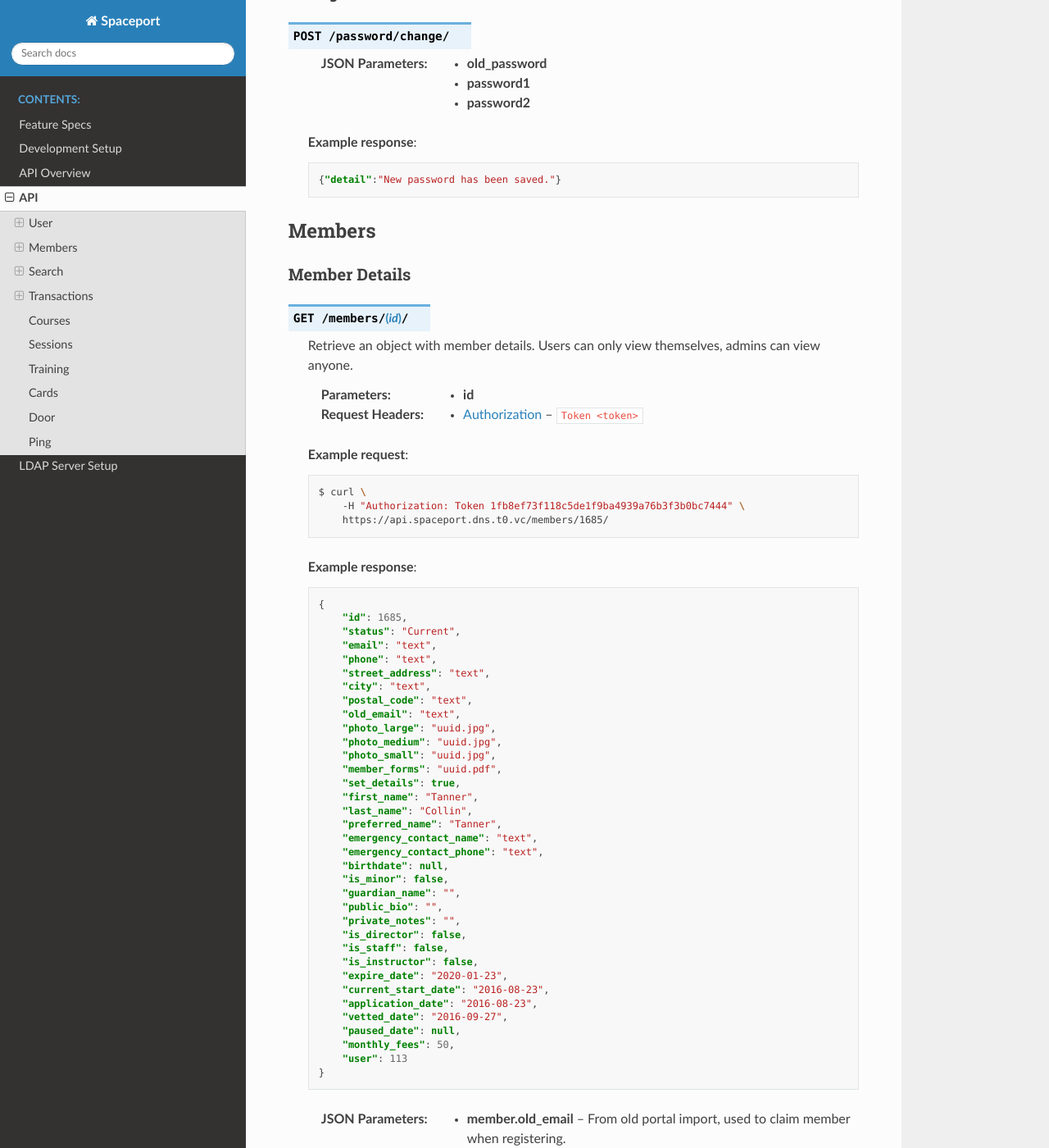
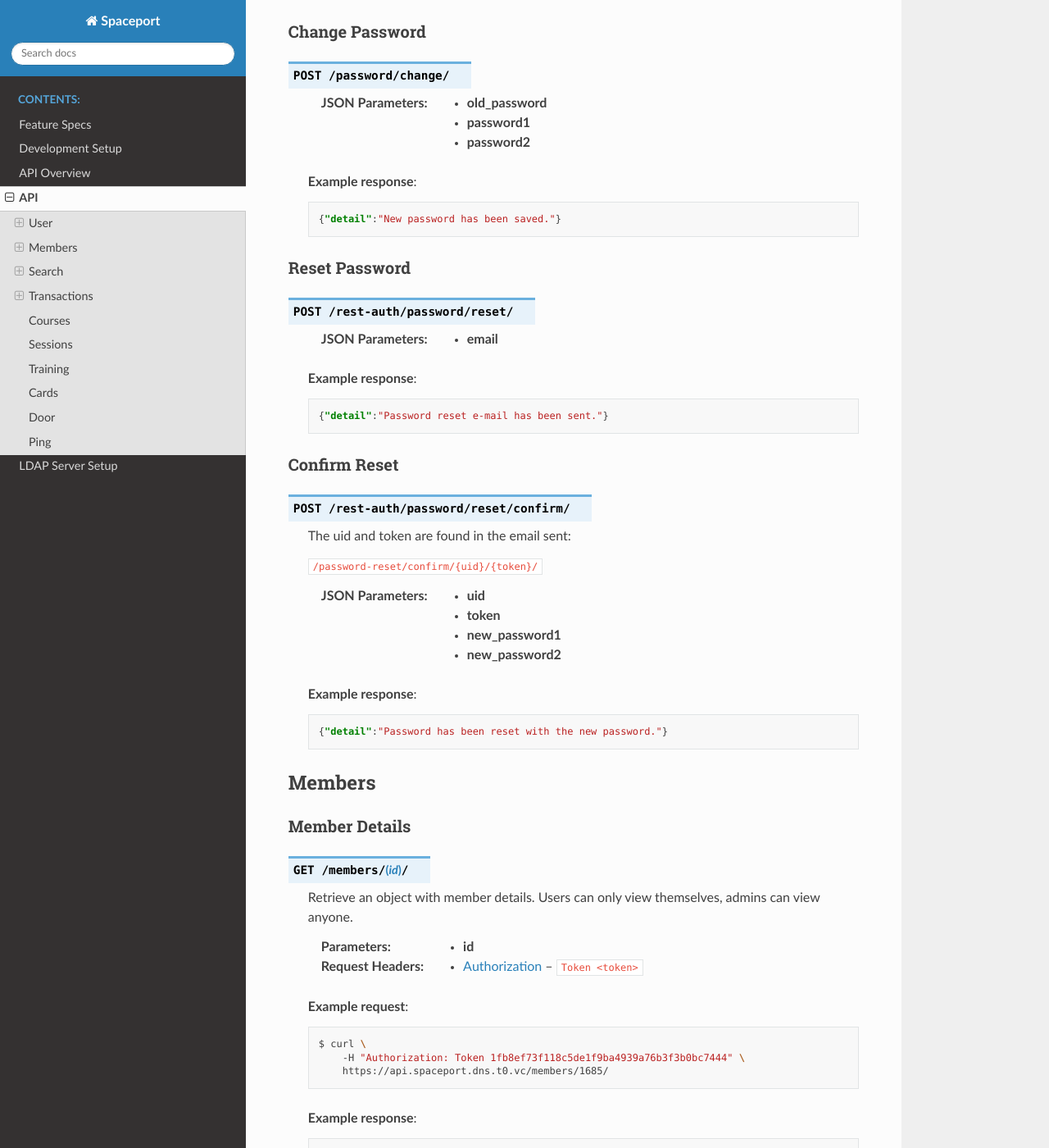
Before and after one commit to Protospace/spaceport, a Sphinx documentation site: the page built from apiserver/docs/source/api.rst, in a window 1280 px wide and 1400 px high, scrolled down 3896 px. Shown: the whole window at 82% size. Built offline with Sphinx 7.4.7 and the Read the Docs theme 2.0.0, drawn with Linux system fonts in a browser that asks for light colours; some of the changed text lies outside the part shown.

Commit message:
Document password reset route

```diff
--- a/apiserver/docs/source/api.rst
+++ b/apiserver/docs/source/api.rst
@@ -189,6 +189,41 @@ Change Password
     .. sourcecode:: json
 
         {"detail":"New password has been saved."}
+
+
+Reset Password
+++++++++++++++
+
+.. http:post:: /rest-auth/password/reset/
+
+    :json email:
+
+    **Example response**:
+
+    .. sourcecode:: json
+
+        {"detail":"Password reset e-mail has been sent."}
+
+
+Confirm Reset
++++++++++++++
+
+.. http:post:: /rest-auth/password/reset/confirm/
+
+    The uid and token are found in the email sent:
+
+    ``/password-reset/confirm/{uid}/{token}/``
+
+    :json uid:
+    :json token:
+    :json new_password1:
+    :json new_password2:
+
+    **Example response**:
+
+    .. sourcecode:: json
+
+        {"detail":"Password has been reset with the new password."}
 
 
 Members
--- a/apiserver/docs/source/apioverview.rst
+++ b/apiserver/docs/source/apioverview.rst
@@ -40,6 +40,8 @@ Quick Reference
 .. http:post:: /rest-auth/login/
 .. http:get:: /user/
 .. http:post:: /password/change/
+.. http:post:: /rest-auth/password/reset/
+.. http:post:: /rest-auth/password/reset/confirm/
 .. http:get:: /members/(id)/
 .. http:post:: /members/
 .. http:patch:: /members/(id)/
```
